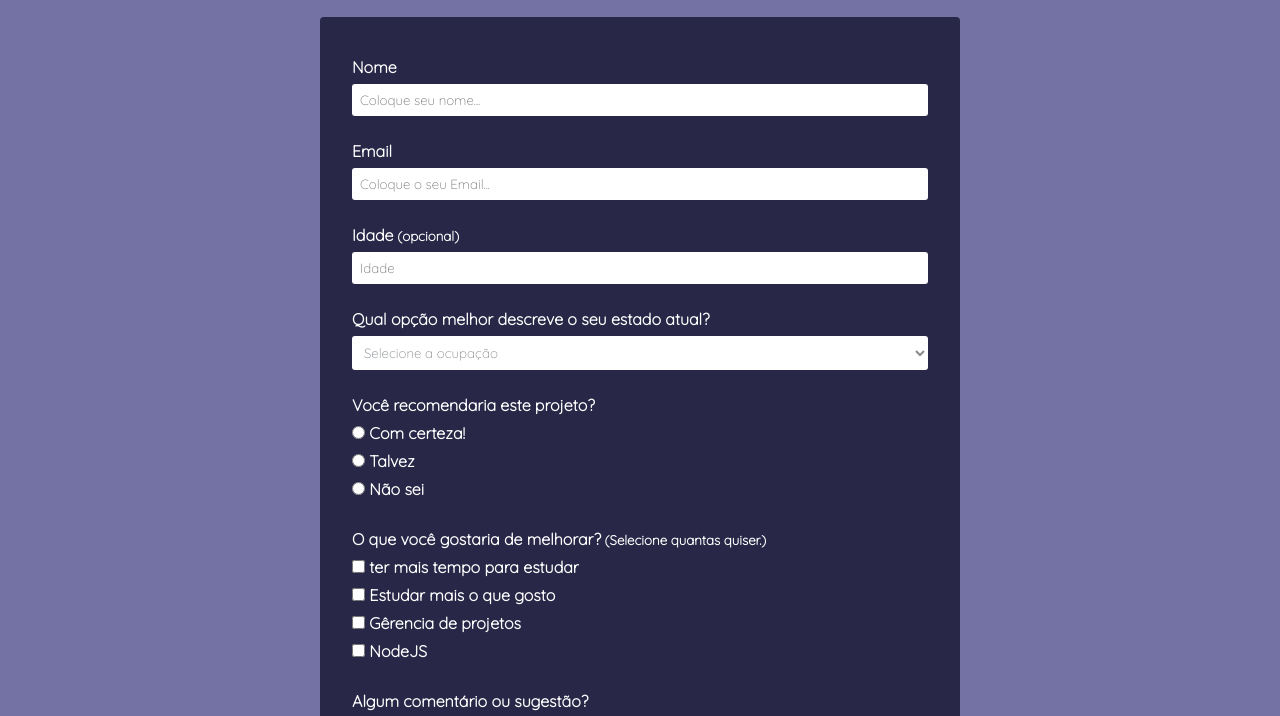
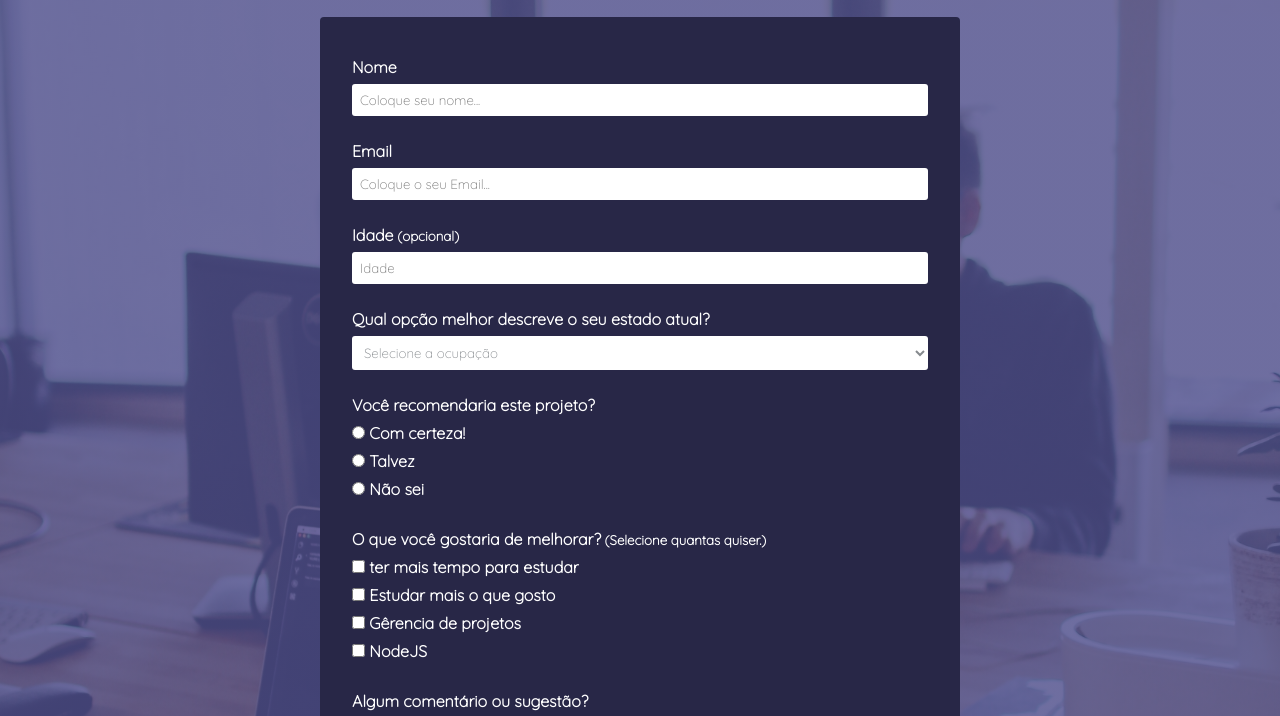
Before and after one commit to RomeuCamurca/Projet-Form-Des-Web, a plain HTML site: page index.html in a window 1280 px wide. Shown: the part 94-810 px from the top of the page. Drawn offline with Linux system fonts and the light colour scheme; the site is published under a folder, as on GitHub Pages, so addresses that start at the root find nothing.

Commit message:
segundo commit

```diff
--- a/css/main.css
+++ b/css/main.css
@@ -8,7 +8,7 @@ body {
     background-color: #504F8D;
     font-family: 'Quicksand', sans-serif;
     font-size: 16px;
-    background: linear-gradient(rgba(80, 79, 141, .80), rgba(80, 79, 141, .80)100%), url('/img/a.jpg');
+    background: linear-gradient(rgba(80, 79, 141, .80), rgba(80, 79, 141, .80)100%), url('../img/a.jpg');
     background-size: cover;
     background-position: center;
     height: 1120px;
```
